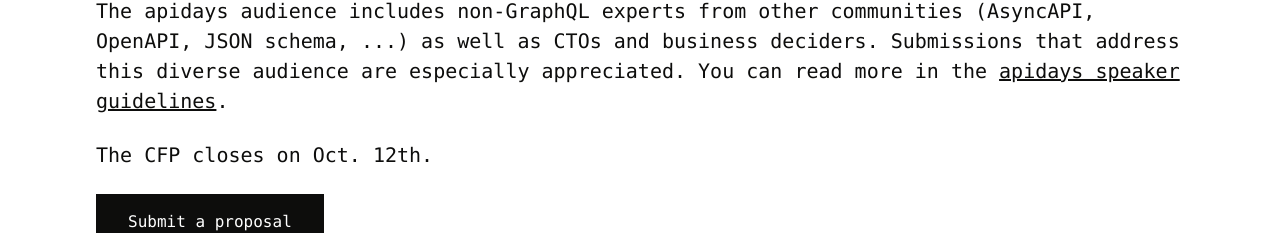
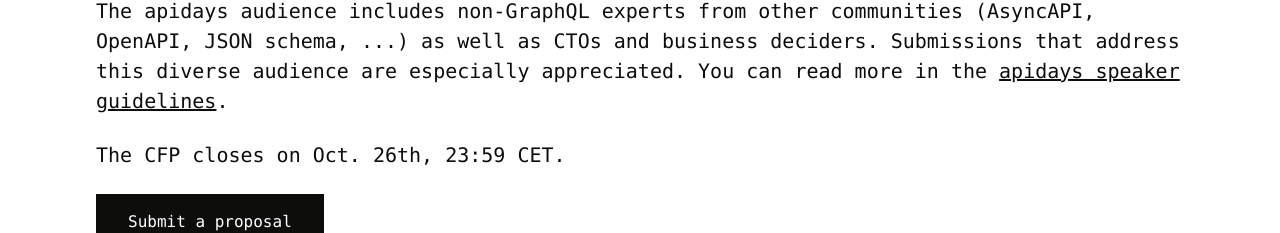
Before and after one commit to graphql-community/graphql-day, a Next.js app in the folder website/: page / in a window 1280 px wide. Shown: the part 1851-2084 px from the top of the page. Built offline with nearby package versions, Linux system fonts and the light colour scheme; a web font is replaced by a local one.

Commit message:
shift deadline

```diff
--- a/website/src/app/page.tsx
+++ b/website/src/app/page.tsx
@@ -269,7 +269,7 @@
           </p>
 
           <p className="typography-body-lg">
-            The CFP closes on Oct. 12th.
+            The CFP closes on Oct. 26th, 23:59 CET.
           </p>
 
           <Button href={CFP_LINK} className="md:w-fit whitespace-nowrap">
```
